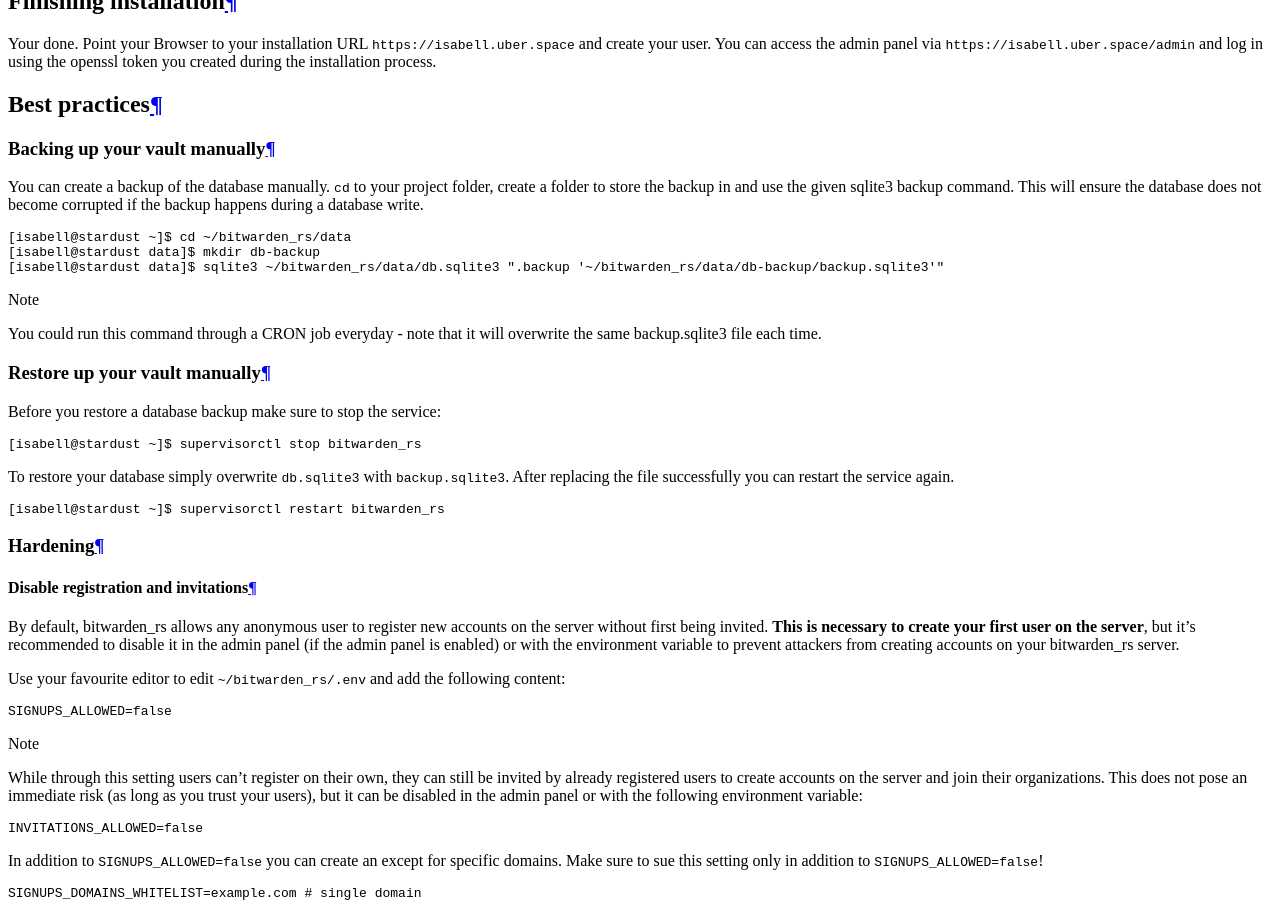
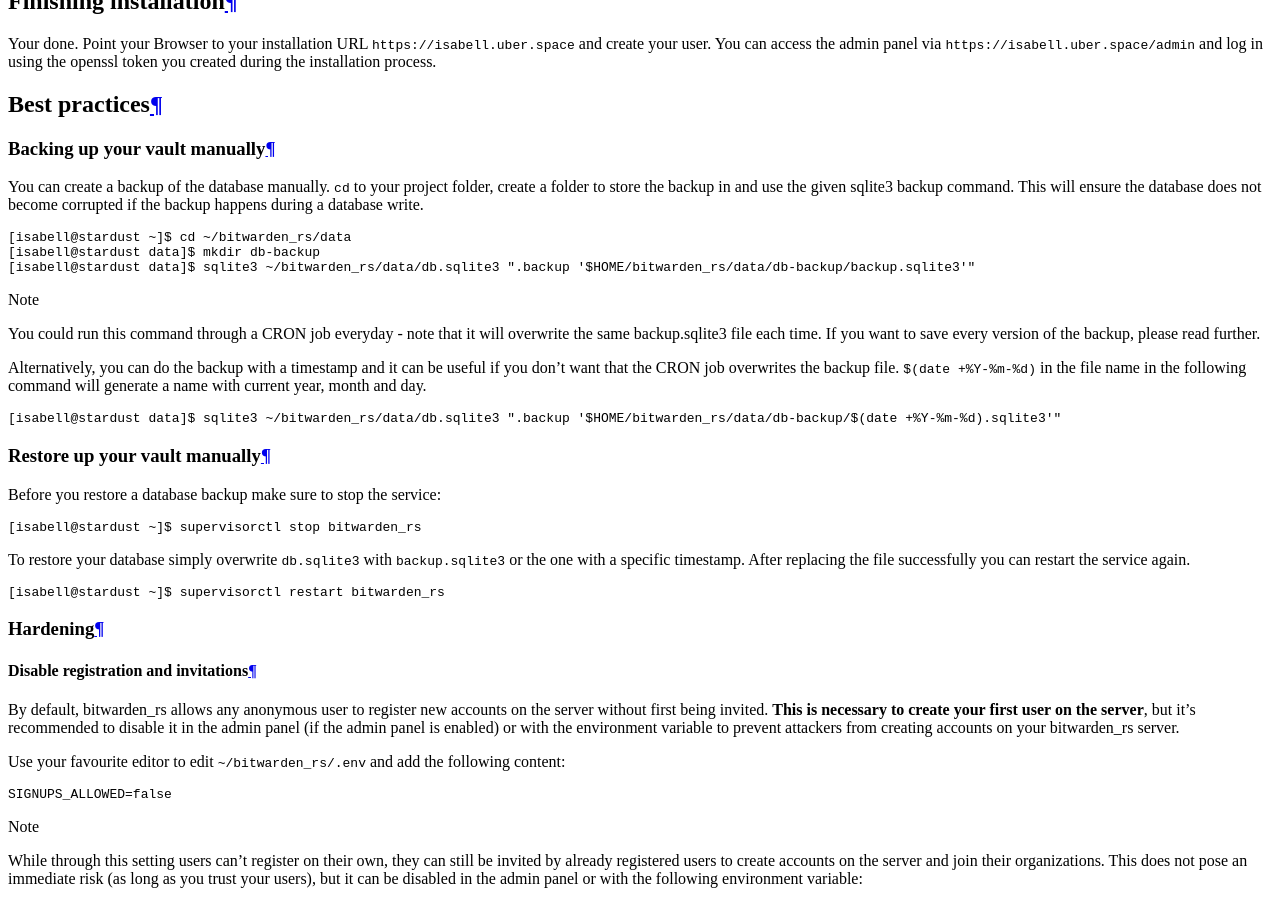
Before and after one commit to Uberspace/lab, a Sphinx documentation site: the page built from source/guide_bitwarden.rst, in a window 1280 px wide and 900 px high, scrolled down 6966 px. Built offline with Sphinx 7.4.7 and the Read the Docs theme 2.0.0, drawn with Linux system fonts in a browser that asks for light colours.

Commit message:
Correct backup command, adding timestamp to backups
Changing the command for sqlite3 backup command since the tilde "~" in the backup file path generates the error on uberspace. Using ``$HOME`` instead. Also providing an alternative version of making backups with timestamp as file name (i.e. no file overwritten in cronjobs) if this meets user's need better.

```diff
--- a/source/guide_bitwarden.rst
+++ b/source/guide_bitwarden.rst
@@ -207,9 +207,15 @@
 
  [isabell@stardust ~]$ cd ~/bitwarden_rs/data
  [isabell@stardust data]$ mkdir db-backup
- [isabell@stardust data]$ sqlite3 ~/bitwarden_rs/data/db.sqlite3 ".backup '~/bitwarden_rs/data/db-backup/backup.sqlite3'"
+ [isabell@stardust data]$ sqlite3 ~/bitwarden_rs/data/db.sqlite3 ".backup '$HOME/bitwarden_rs/data/db-backup/backup.sqlite3'"
 
-.. note ::  You could run this command through a CRON job everyday - note that it will overwrite the same backup.sqlite3 file each time.
+.. note ::  You could run this command through a CRON job everyday - note that it will overwrite the same backup.sqlite3 file each time. If you want to save every version of the backup, please read further.
+
+Alternatively, you can do the backup with a timestamp and it can be useful if you don't want that the CRON job overwrites the backup file. ``$(date +%Y-%m-%d)`` in the file name in the following command will generate a name with current year, month and day.
+
+.. code-block:: console
+
+ [isabell@stardust data]$ sqlite3 ~/bitwarden_rs/data/db.sqlite3 ".backup '$HOME/bitwarden_rs/data/db-backup/$(date +%Y-%m-%d).sqlite3'"
 
 Restore up your vault manually
 ------------------------------
@@ -220,7 +226,7 @@
 
  [isabell@stardust ~]$ supervisorctl stop bitwarden_rs
 
-To restore your database simply overwrite ``db.sqlite3`` with ``backup.sqlite3``. After replacing the file successfully you can restart the service again.
+To restore your database simply overwrite ``db.sqlite3`` with ``backup.sqlite3`` or the one with a specific timestamp. After replacing the file successfully you can restart the service again.
 
 .. code-block:: console
 
```
